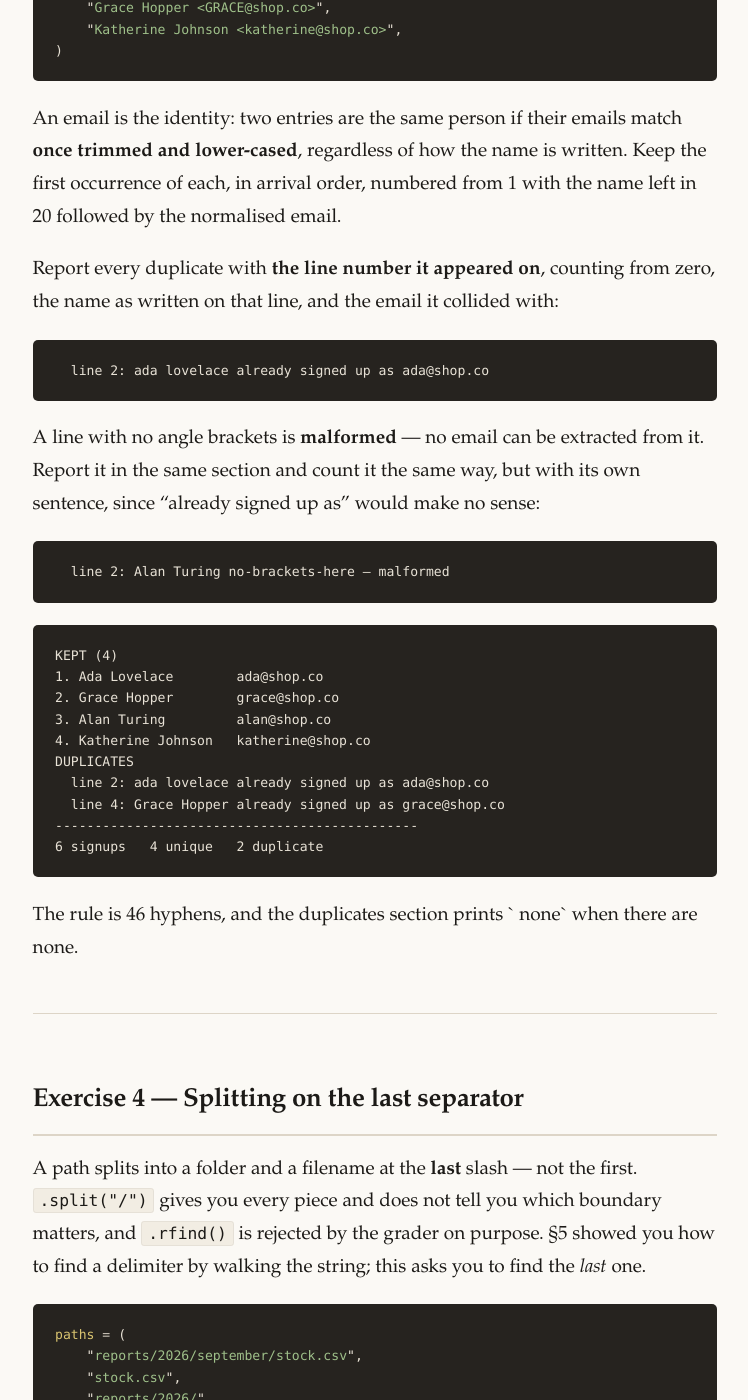
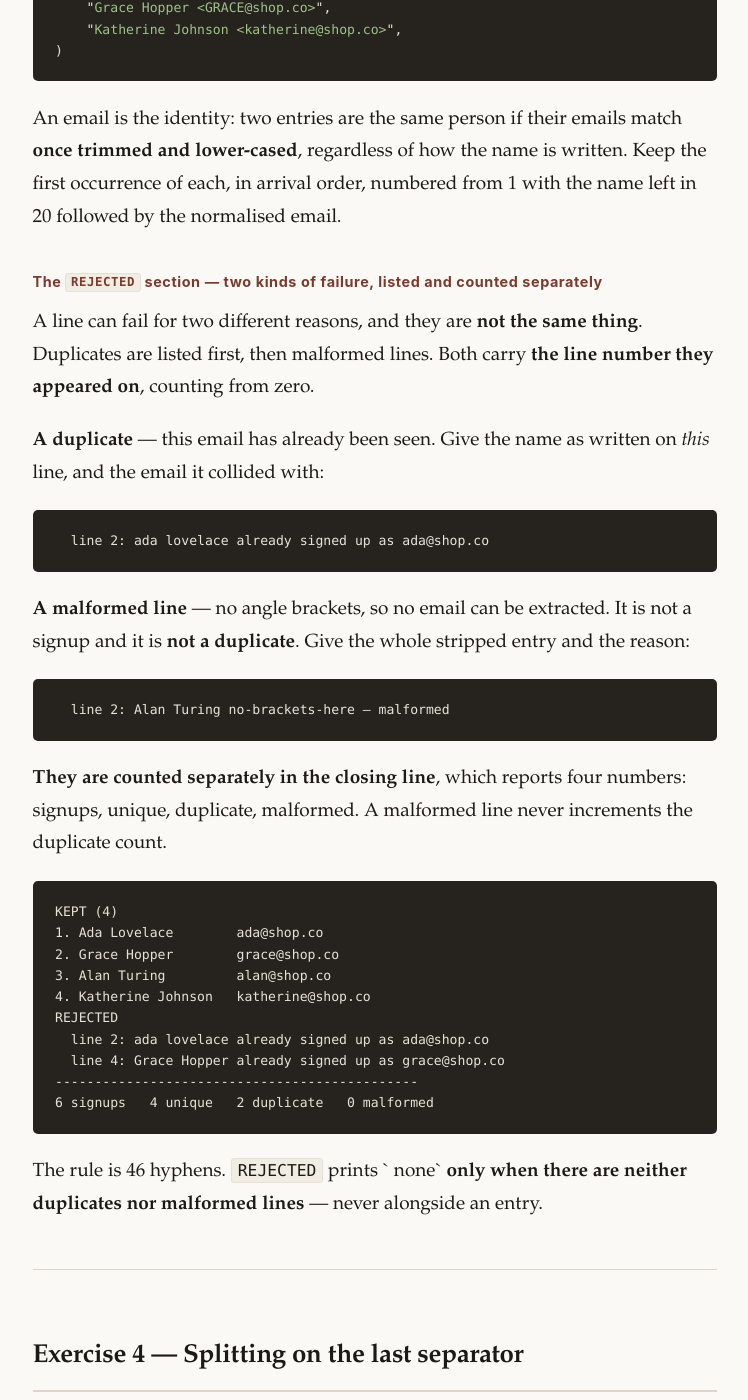
Before and after one commit to Blazins/python-mastery, a Jekyll site: the page built from syllabus/chapter_05_text/exercises.md, in a window 1280 px wide and 1400 px high, scrolled down 4754 px. Shown: the whole window, without its empty margins (265-1013 px from the left). Built offline with Jekyll 4.4.1, drawn with Linux system fonts in a browser that asks for light colours.

Commit message:
Ch.5 Ex.3: separate malformed from duplicates, and write down why
Malformed lines now have their own count and their own sentence, under a
REJECTED heading that can honestly name what it contains:

    3 signups   2 unique   0 duplicate   1 malformed

A section called DUPLICATES could not hold non-duplicates, which is why the
learner's own output read "none" followed by an entry — the structure denying
what it then printed. His implementation had the right shape from the start;
he was being asked to print it through a broken one.

The exercise now shows both sentence formats as worked examples, states that the
two are counted separately, and says none prints only when there are neither.

Seven exercise-authoring rules added to CONTRIBUTING.md, derived from this
failure: show every output format rather than describing it; a heading must be
able to name what it contains; read reference output aloud on mutated data;
expected output must be derivable from the spec alone; never change an exercise
mid-solve without asking; push immediately; and treat a third correction to one
exercise as evidence the design is wrong rather than the wording.

Co-Authored-By: Claude Opus 5 <noreply@anthropic.com>
Claude-Session: https://claude.ai/code/session_011yGMKCx8UEtu12UmdQENCa

````diff
--- a/syllabus/chapter_05_text/exercises.md
+++ b/syllabus/chapter_05_text/exercises.md
@@ -171,20 +171,30 @@ An email is the identity: two entries are the same person if their emails match
 first occurrence of each, in arrival order, numbered from 1 with the name left in
 20 followed by the normalised email.
 
-Report every duplicate with **the line number it appeared on**, counting from
-zero, the name as written on that line, and the email it collided with:
+### The `REJECTED` section — two kinds of failure, listed and counted separately
+
+A line can fail for two different reasons, and they are **not the same thing**.
+Duplicates are listed first, then malformed lines. Both carry **the line number
+they appeared on**, counting from zero.
+
+**A duplicate** — this email has already been seen. Give the name as written on
+*this* line, and the email it collided with:
 
 ```
   line 2: ada lovelace already signed up as ada@shop.co
 ```
 
-A line with no angle brackets is **malformed** — no email can be extracted from
-it. Report it in the same section and count it the same way, but with its own
-sentence, since "already signed up as" would make no sense:
+**A malformed line** — no angle brackets, so no email can be extracted. It is
+not a signup and it is **not a duplicate**. Give the whole stripped entry and
+the reason:
 
 ```
   line 2: Alan Turing no-brackets-here — malformed
 ```
+
+**They are counted separately in the closing line**, which reports four numbers:
+signups, unique, duplicate, malformed. A malformed line never increments the
+duplicate count.
 
 ```
 KEPT (4)
@@ -192,15 +202,15 @@ KEPT (4)
 2. Grace Hopper        grace@shop.co
 3. Alan Turing         alan@shop.co
 4. Katherine Johnson   katherine@shop.co
-DUPLICATES
+REJECTED
   line 2: ada lovelace already signed up as ada@shop.co
   line 4: Grace Hopper already signed up as grace@shop.co
 ----------------------------------------------
-6 signups   4 unique   2 duplicate
+6 signups   4 unique   2 duplicate   0 malformed
 ```
 
-The rule is 46 hyphens, and the duplicates section prints `  none` when there
-are none.
+The rule is 46 hyphens. `REJECTED` prints `  none` **only when there are
+neither duplicates nor malformed lines** — never alongside an entry.
 
 ---
 
````
Also changed, not shown: CONTRIBUTING.md (+38 -0 lines), 1 other file.
